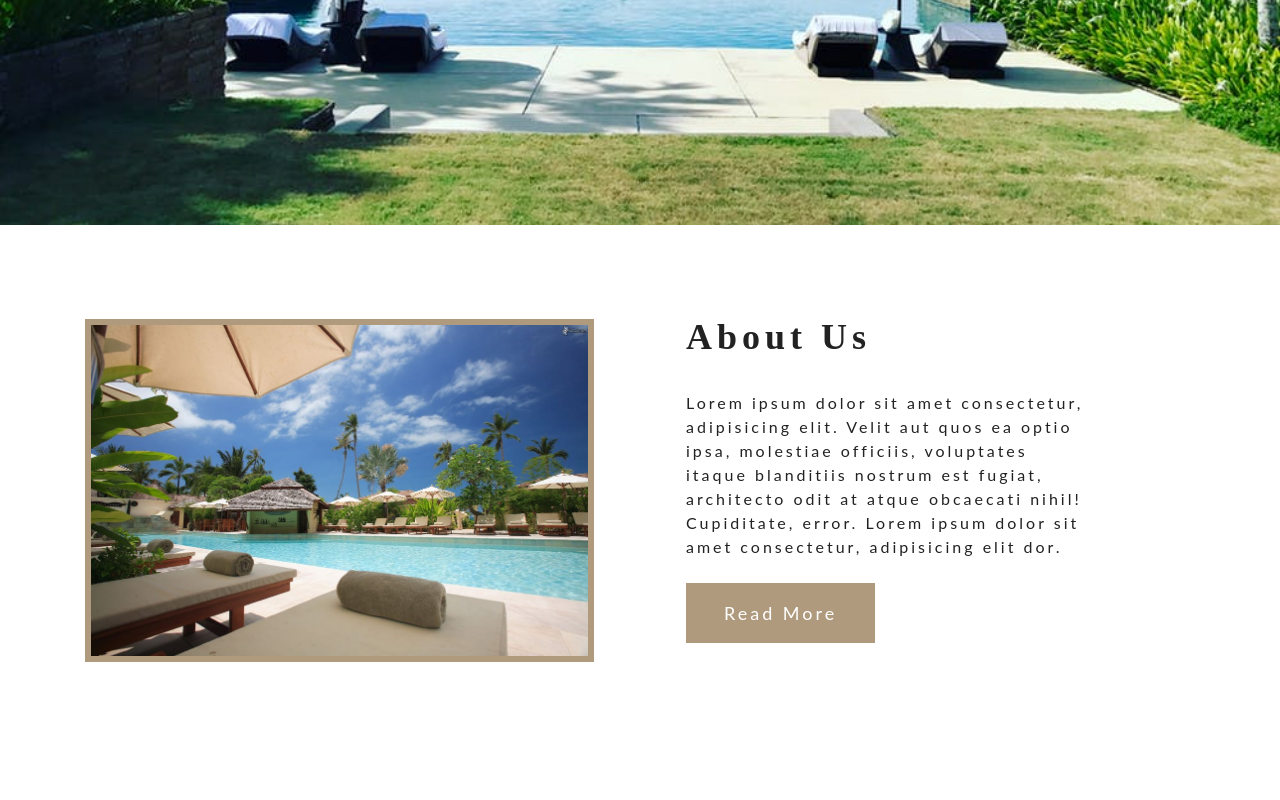
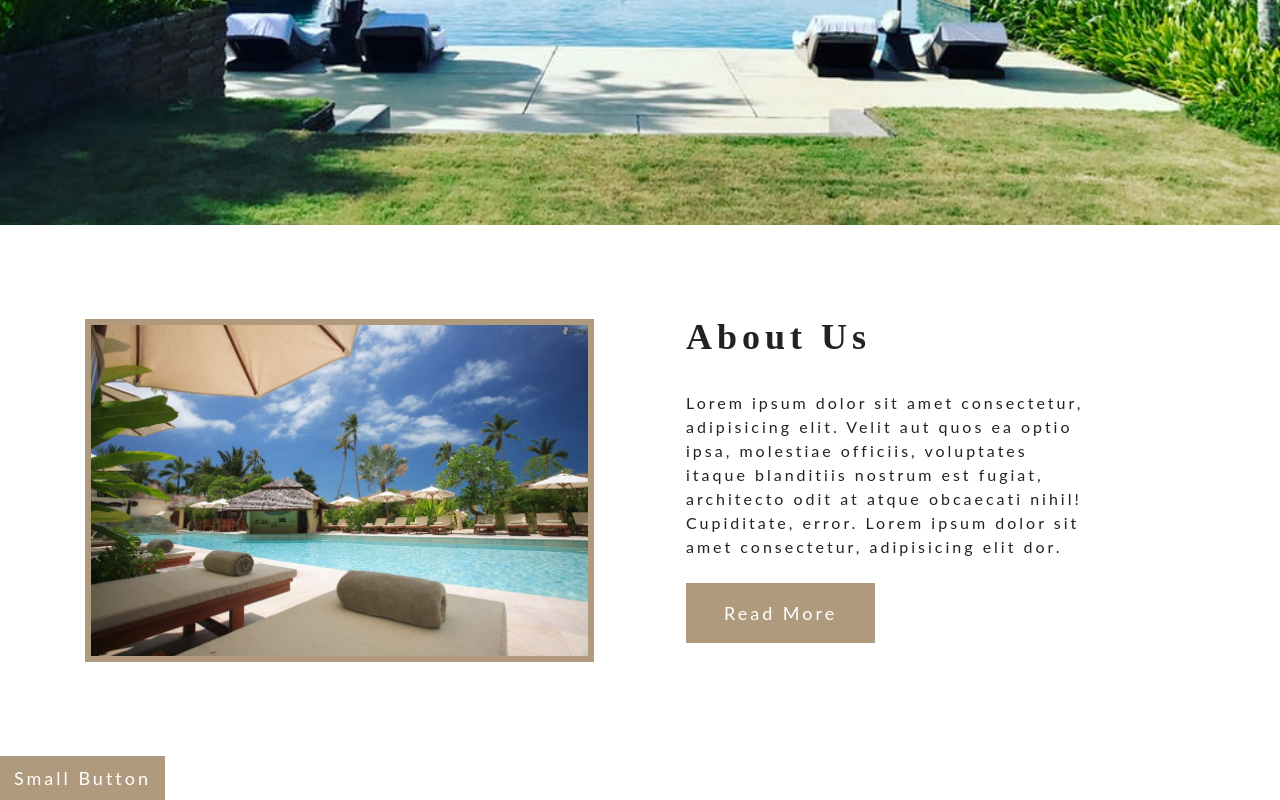
Before and after one commit to MAbdurahman/react-beachwalk-resort, a React (Create React App) app: page / in a window 1280 px wide. Shown: the part 575-1375 px from the top of the page. Before the commit the page ends 1331 px from the top, so only its background shows below. Built offline with nearby package versions, Linux system fonts and the light colour scheme.

Commit message:
Complete base structure of Rooms.jsx and Room.jsx

```diff
--- a/src/components/global/Buttons.js
+++ b/src/components/global/Buttons.js
@@ -31,3 +31,7 @@ export const PrimaryBtn = styled.button`
 	text-decoration: none;
    cursor: pointer;
 `;
+
+export const SmallBtn = styled(PrimaryBtn)`
+	padding: ${setRem(9)} ${setRem(12)};
+`;
--- /dev/null
+++ b/src/components/page/rooms/Rooms.jsx
@@ -0,0 +1,14 @@
+import React, { Component } from 'react';
+import styled from 'styled-components';
+import Room from './room/Room';
+
+
+export default class Rooms extends Component {
+   render() {
+      return (
+         <div>
+            <Room/>
+         </div>
+      );
+   };
+};
--- /dev/null
+++ b/src/components/page/rooms/room/Room.jsx
@@ -0,0 +1,12 @@
+import React from 'react';
+import styled from 'styled-components';
+import { SmallBtn } from './../../../global/Buttons';
+import { setBorder, setColor, setLetterSpacing, setRem, setShadow } from './../../../../styles/Styles';
+
+export default function Room() {
+   return (
+      <div>
+         <SmallBtn>Small Button</SmallBtn>
+      </div>
+   );
+};
--- a/src/pages/home-page/HomePage.jsx
+++ b/src/pages/home-page/HomePage.jsx
@@ -1,12 +1,14 @@
 import React from 'react';
 import Header from './../../components/page/home/header/Header';
 import About from './../../components/page/about/About';
+import Rooms from './../../components/page/rooms/Rooms';
 
 export default function HomePage() {
 	return (
 		<>
 			<Header />
 			<About />
+			<Rooms />
 		</>
 	);
 }
```
